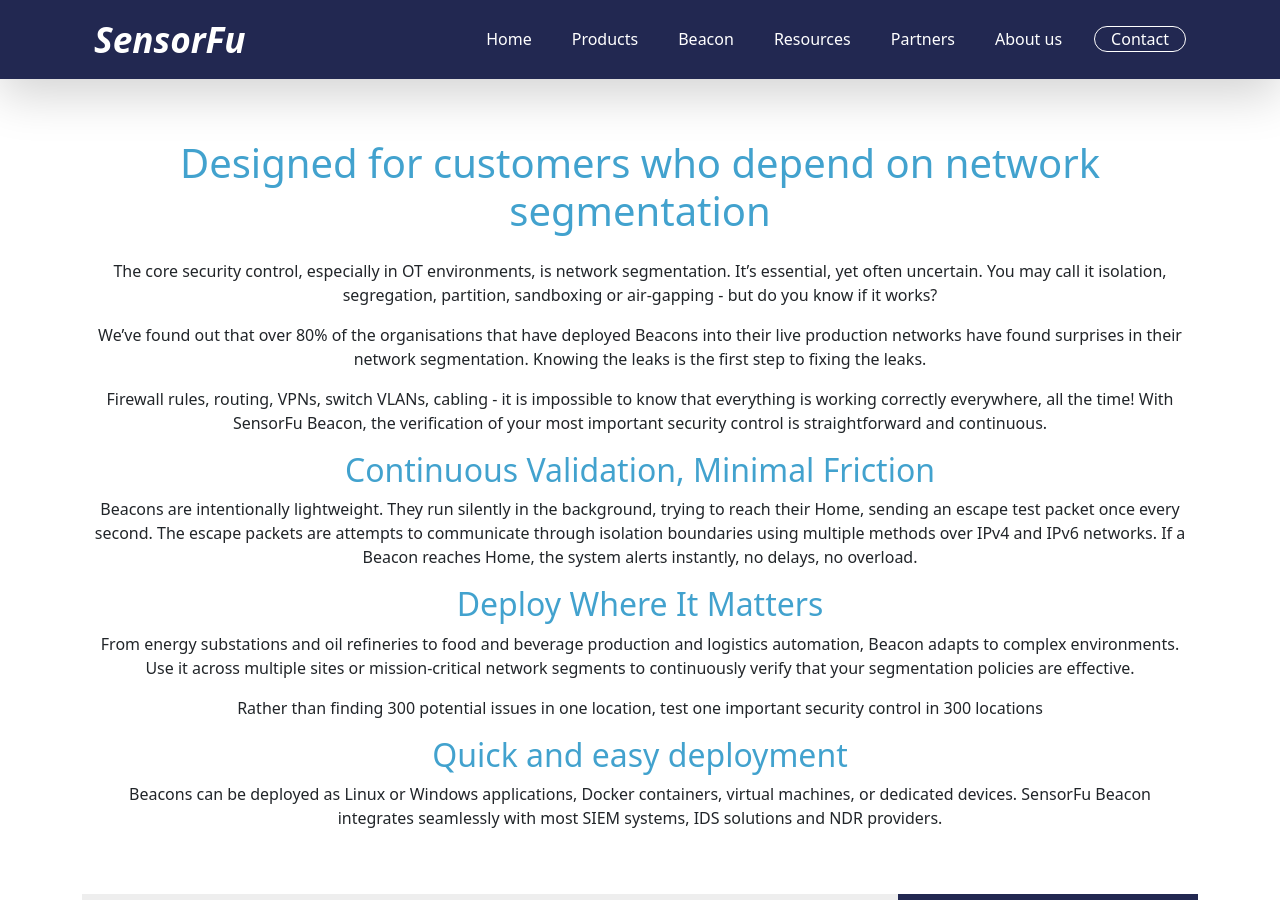
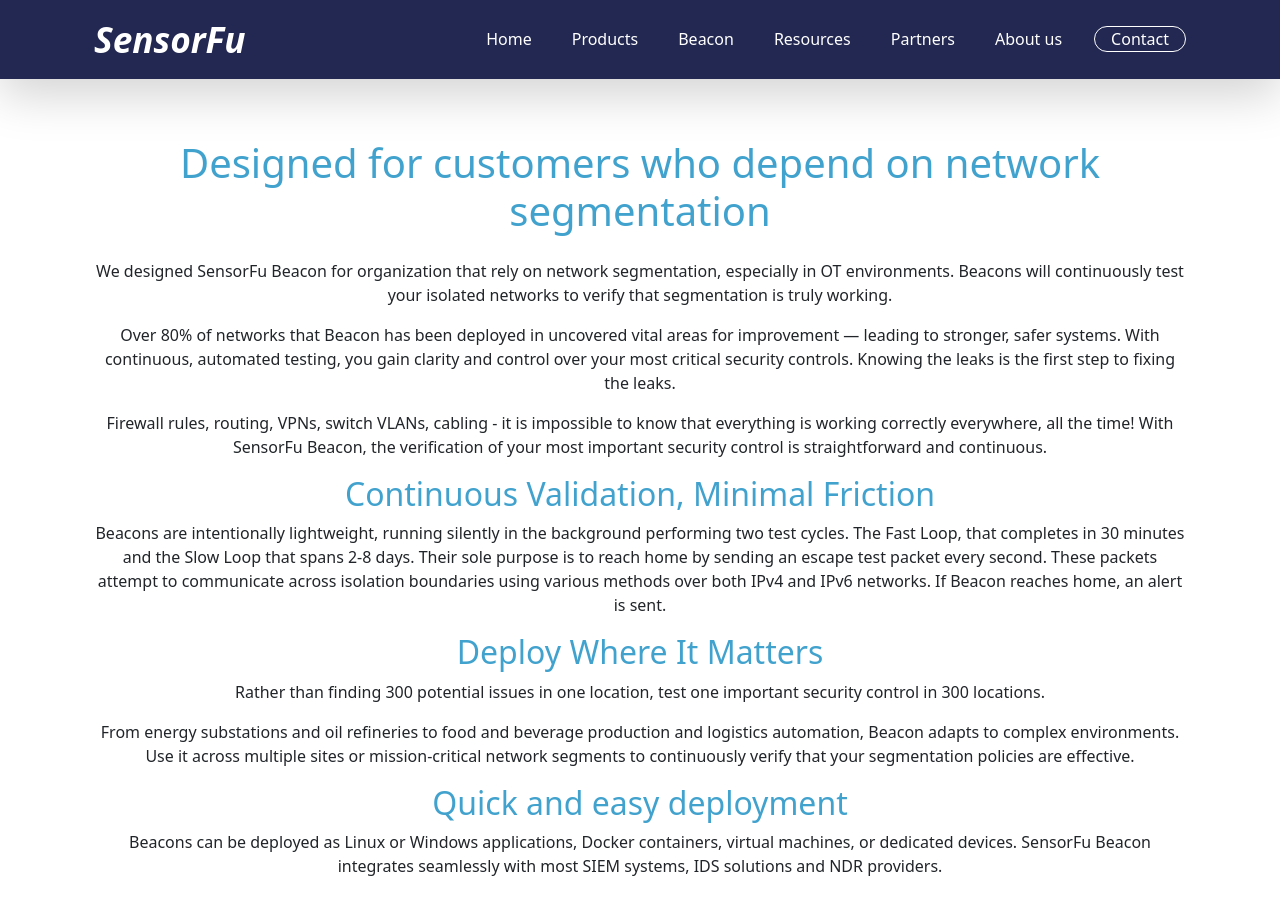
Before and after one commit to sensorfu/newweb, a Jekyll site: the page built from beacon.html, in a window 1280 px wide and 900 px high, scrolled down 612 px. Built offline with Jekyll 4.4.1, drawn with Linux system fonts in a browser that asks for light colours.

Commit message:
Update beacon.html

```diff
--- a/beacon.html
+++ b/beacon.html
@@ -20,38 +20,36 @@
     <h1 class="my-4">Designed for customers who depend on network segmentation</h1>
 
     <p>
-        The core security control, especially in OT environments, is network segmentation. It’s essential,
-        yet often uncertain. You may call it isolation, segregation, partition, sandboxing or air-gapping -
-        but do you know if it works?
-    </p>
+        We designed SensorFu Beacon for organization that rely on network segmentation, especially in OT environments.
+        Beacons will continuously test your isolated networks to verify that segmentation is truly working.
     <p>
-        We’ve found out that over 80% of the organisations that have deployed Beacons into their live
-        production networks have found surprises in their network segmentation. Knowing the leaks is the
-        first step to fixing the leaks.
+        Over 80% of networks that Beacon has been deployed in uncovered vital areas for improvement — leading to stronger, safer systems.
+        With continuous, automated testing, you gain clarity and control over your most critical security controls.
+        Knowing the leaks is the first step to fixing the leaks.
     </p>
     <p>
         Firewall rules, routing, VPNs, switch VLANs, cabling - it is impossible to know that everything
-        is working  correctly everywhere, all the time! With SensorFu Beacon, the verification of your
+        is working correctly everywhere, all the time! With SensorFu Beacon, the verification of your
         most important security control is straightforward and continuous.
     </p>
     <h2>Continuous Validation, Minimal Friction</h2>
     <p>
-        Beacons are intentionally lightweight. They run silently in the background,
-        trying to reach their Home, sending an escape test packet once every second.
-        The escape packets are attempts to communicate through isolation boundaries
-        using multiple methods over IPv4 and IPv6 networks. If a Beacon reaches Home,
-        the system alerts instantly, no delays, no overload.
+        Beacons are intentionally lightweight, running silently in the background performing two test cycles.
+        The Fast Loop, that completes in 30 minutes and the Slow Loop that spans 2-8 days. Their sole purpose
+        is to reach home by sending an escape test packet every second. These packets attempt to communicate
+        across isolation boundaries using various methods over both IPv4 and IPv6 networks. If Beacon reaches home,
+        an alert is sent.
     </p>
     <h2>Deploy Where It Matters</h2>
+    <p>
+        Rather than finding 300 potential issues in one location, test one important
+        security control in 300 locations.
+    </p>
     <p>
         From energy substations and oil refineries to food and beverage production
         and logistics automation, Beacon adapts to complex environments. Use it
         across multiple sites or mission-critical network segments to continuously
         verify that your segmentation policies are effective.
-    </p>
-    <p>
-        Rather than finding 300 potential issues in one location, test one important
-        security control in 300 locations
     </p>
     <h2>Quick and easy deployment</h2>
     <p>
```
